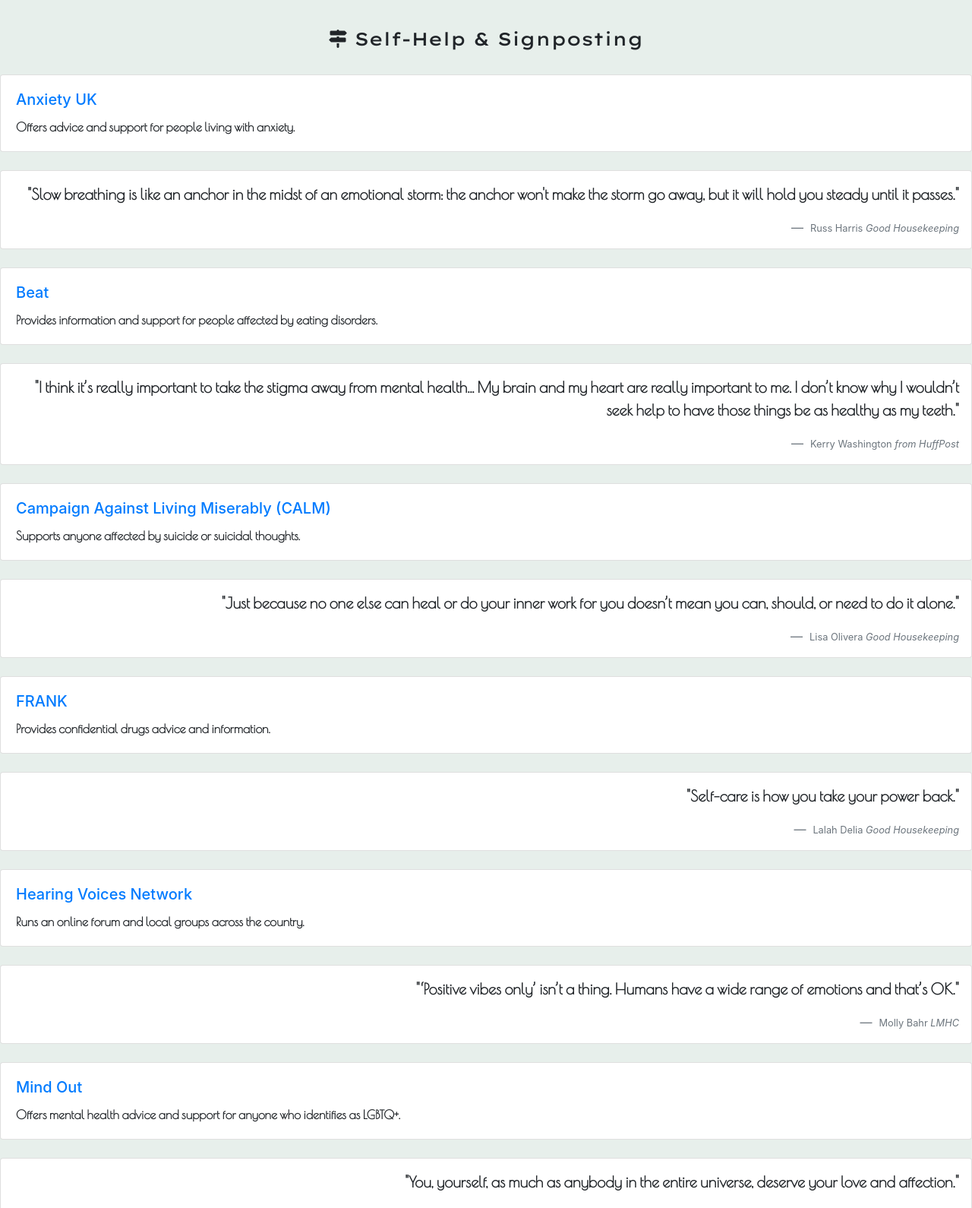
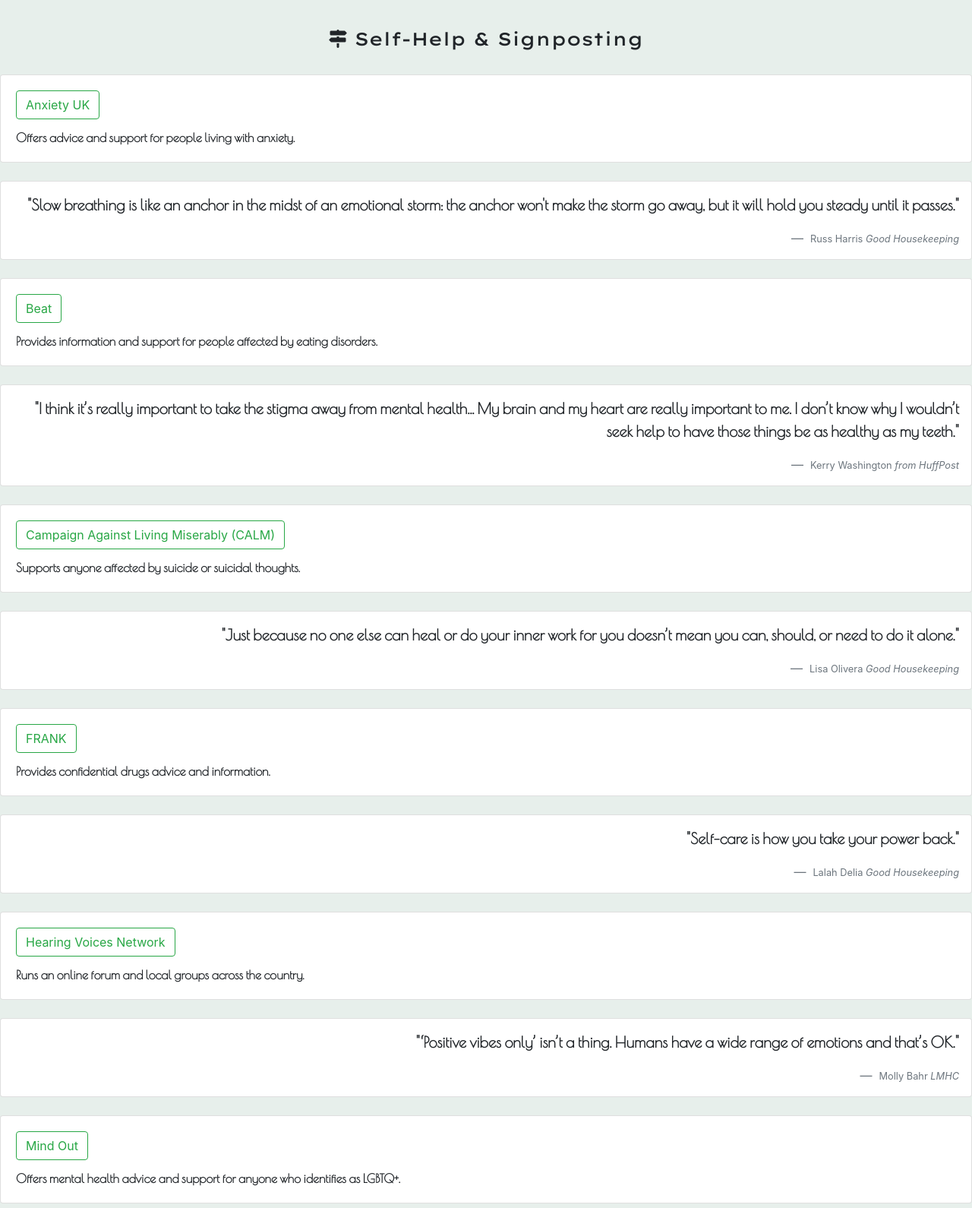
Before and after one commit to Mx-CrystalJ/IP1-The-Mental-Mountain-Hub, a plain HTML site: page index.html in a window 1280 px wide. Shown: the part 4828-6418 px from the top of the page at 76% size. Drawn offline with nearby package versions, Linux system fonts and the light colour scheme.

Commit message:
Add green outline buttons too  replace l resource linksks

```diff
--- a/index.html
+++ b/index.html
@@ -436,7 +436,8 @@
         <br>
         <div class="card">
             <div class="card-body">
-                <h5 class="card-title"><a href="https://www.anxietyuk.org.uk/" target="_blank">Anxiety UK</a>
+                <h5 class="card-title"><a role="button" class="btn btn-outline-success" a
+                        href="https://www.anxietyuk.org.uk/" target="_blank">Anxiety UK</a>
                 </h5>
                 <p class="card-text"> Offers advice and support for people living with
                     anxiety.</p>
@@ -462,7 +463,8 @@
         <br>
         <div class="card">
             <div class="card-body">
-                <h5 class="card-title"><a href="https://www.beateatingdisorders.org.uk/" target="_blank">Beat</a>
+                <h5 class="card-title"><a role="button" class="btn btn-outline-success" a
+                        href="https://www.beateatingdisorders.org.uk/" target="_blank">Beat</a>
                 </h5>
                 <p class="card-text"> Provides information and support for people affected by eating disorders.</p>
             </div>
@@ -489,9 +491,10 @@
         <br>
         <div class="card">
             <div class="card-body">
-                <h5 class="card-title"><a href="https://www.thecalmzone.net/" target="_blank">Campaign Against
-                        Living
-                        Miserably (CALM)</a></h5>
+                <h5 class="card-title"><a role="button" class="btn btn-outline-success" a
+                        href="https://www.thecalmzone.net/" target="_blank">Campaign Against
+                        Living Miserably (CALM)</a>
+                </h5>
                 <p class="card-text"> Supports anyone affected by suicide or suicidal thoughts.</p>
             </div>
         </div>
@@ -514,7 +517,9 @@
         <br>
         <div class="card">
             <div class="card-body">
-                <h5 class="card-title"><a href="https://www.talktofrank.com/" target="_blank">FRANK</a></h5>
+                <h5 class="card-title"><a role="button" class="btn btn-outline-success" a
+                        href="https://www.talktofrank.com/" target="_blank">FRANK</a>
+                </h5>
                 <p class="card-text"> Provides confidential drugs advice and information.</p>
             </div>
         </div>
@@ -534,9 +539,10 @@
         <br>
         <div class="card">
             <div class="card-body">
-                <h5 class="card-title"><a href="https://www.hearing-voices.org/#content" target="_blank">Hearing
-                        Voices
-                        Network</a></h5>
+                <h5 class="card-title"><a role="button" class="btn btn-outline-success" a
+                    href="https://www.hearing-voices.org/#content" target="_blank">Hearing
+                    Voices Network</a>
+                    </h5>
                 <p class="card-text"> Runs an online forum and local groups across the country.</p>
             </div>
         </div>
@@ -556,7 +562,9 @@
         <br>
         <div class="card">
             <div class="card-body">
-                <h5 class="card-title"><a href="https://mindout.org.uk/" target="_blank">Mind Out</a></h5>
+                <h5 class="card-title"><a role="button" class="btn btn-outline-success" a
+                    href="https://mindout.org.uk/" target="_blank">Mind Out</a>
+                </h5>
                 <p class="card-text"> Offers mental health advice and support for anyone who
                     identifies as LGBTQ+.</p>
             </div>
@@ -577,7 +585,9 @@
         <br>
         <div class="card">
             <div class="card-body">
-                <h5 class="card-title"><a href="https://nopanic.org.uk/" target="_blank">No Panic</a></h5>
+                <h5 class="card-title"><a role="button" class="btn btn-outline-success" a
+                    href="https://nopanic.org.uk/" target="_blank">No Panic</a>
+                </h5>
                 <p class="card-text"> Offers help and advice about anxiety disorders, including
                     a helpline and recovery groups.</p>
             </div>
@@ -598,7 +608,8 @@
         <br>
         <div class="card">
             <div class="card-body">
-                <h5 class="card-title"><a href="https://www.studentminds.org.uk/" target="_blank">Student Minds</a>
+                <h5 class="card-title"><a role="button" class="btn btn-outline-success" a
+                    href="https://www.studentminds.org.uk/" target="_blank">Student Minds</a>
                 </h5>
                 <p class="card-text"> Supports students with their mental health.</p>
             </div>
@@ -621,7 +632,9 @@
         <br>
         <div class="card">
             <div class="card-body">
-                <h5 class="card-title"><a href="https://www.youngminds.org.uk/" target="_blank">Young Minds</a></h5>
+                <h5 class="card-title"><a role="button" class="btn btn-outline-success" a
+                    href="https://www.youngminds.org.uk/" target="_blank">Young Minds</a>
+                </h5>
                 <p class="card-text"> Provides confidential drugs advice and information.</p>
             </div>
         </div>
```
